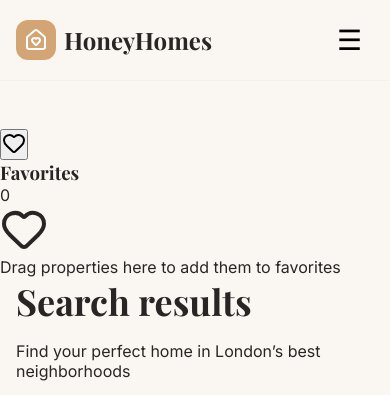
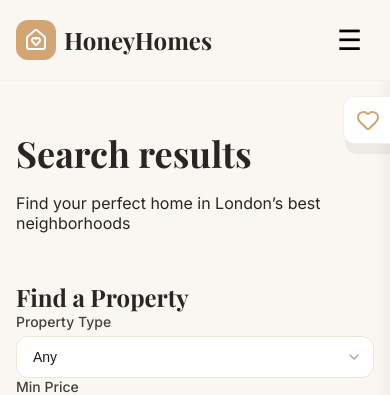
Before and after one commit to p3achijaii/react-coursework, a React (Vite) app: page /find-property in a window 390 px wide. Shown: the top 395 px of the page. Built offline with nearby package versions, Linux system fonts and the light colour scheme.

Commit message:
add sidebar, favorites list, and drop zone styles with responsive interactions

```diff
--- a/src/components/FavoritesSidebar.module.css
+++ b/src/components/FavoritesSidebar.module.css
@@ -0,0 +1,115 @@
+.sidebar {
+  position: fixed;
+  right: 0;
+  top: 5rem; /* Navbar Height */
+  bottom: 0;
+  width: 20rem;
+  background-color: var(--color-white);
+  border-left: 1px solid var(--color-cream-200);
+  box-shadow: -4px 0 15px rgba(0, 0, 0, 0.05);
+  z-index: 40;
+  display: flex;
+  flex-direction: column;
+  transform: translateX(100%);
+  transition: transform 0.3s ease;
+}
+
+.sidebarOpen {
+  transform: translateX(0);
+}
+
+.toggleBtn {
+  position: absolute;
+  left: -3rem;
+  top: 1rem;
+  width: 3rem;
+  height: 3rem;
+  background-color: var(--color-white);
+  border: 1px solid var(--color-cream-200);
+  border-right: none;
+  border-radius: var(--radius-xl) 0 0 var(--radius-xl);
+  display: flex;
+  align-items: center;
+  justify-content: center;
+  cursor: pointer;
+  box-shadow: 2px 10px rgba(0, 0, 0, 0.05);
+  color: var(--color-terracotta-500);
+}
+
+.header {
+  padding: 1.5rem;
+  border-bottom: 1px solid var(--color-cream-200);
+  display: flex;
+  justify-content: space-between;
+  align-items: center;
+}
+
+.title {
+  font-size: 1.25rem;
+  font-weight: 700;
+  color: var(--color-stone-800);
+}
+
+.count {
+  background-color: var(--color-terracotta-100);
+  color: var(--color-terracotta-600);
+  padding: 0.25rem 0.75rem;
+  border-radius: var(--radius-full);
+  font-size: 0.875rem;
+  font-weight: 600;
+}
+
+.dropXone {
+  flex-grow: 1;
+  overflow-y: auto;
+  padding: 1rem;
+}
+
+.dropZoneActive {
+  background-color: var(--color-terracotta-50);
+  border: 2px dashed var(--color-terracotta-300);
+}
+
+.emptyState {
+  height: 100%;
+  display: flex;
+  flex-direction: column;
+  align-items: center;
+  justify-content: center;
+  text-align: center;
+  color: var(--color-stone-400);
+  padding: 2rem;
+}
+
+.emptyIcon {
+  margin-bottom: 1rem;
+  opacity: 0.5;
+}
+
+.list {
+  display: flex;
+  flex-direction: column;
+  gap: 1rem;
+}
+
+.item {
+  display: flex;
+  gap: 1rem;
+  background-color: var(--color-cream-50);
+  padding: 0.75rem;
+  border-radius: var(--radius-xl);
+  border: 1px solid var(--color-cream-200);
+  position: relative;
+}
+
+.itemImage {
+  width: 4rem;
+  height: 4rem;
+  border-radius: var(--radius-lg);
+  object-fit: cover;
+}
+
+.itemContent {
+  flex-grow: 1;
+  min-width: 0;
+}
```
